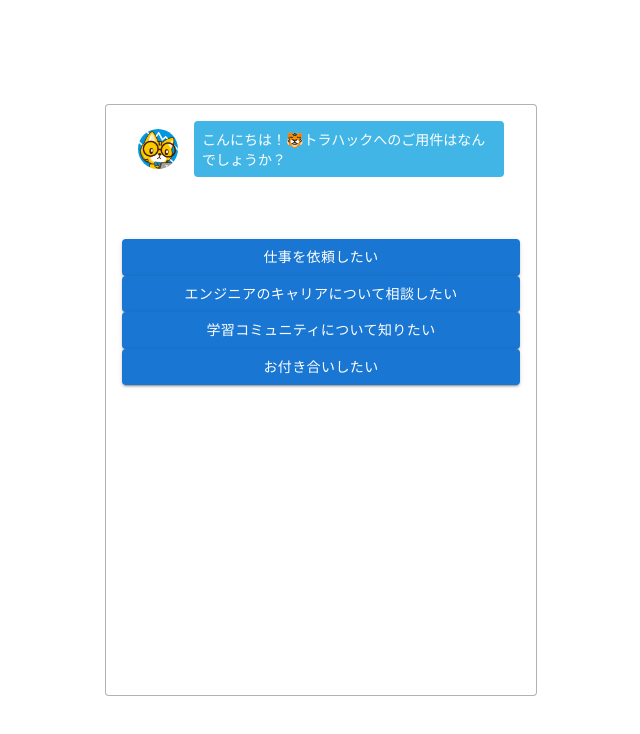
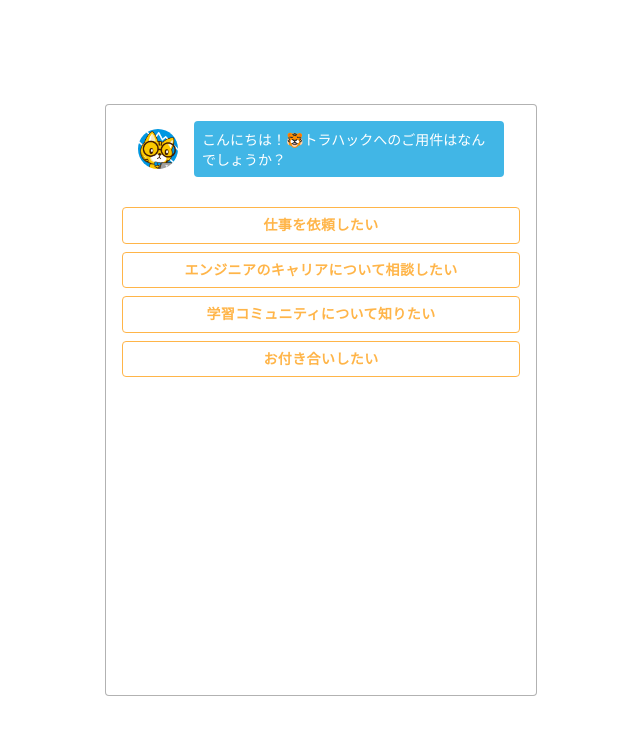
Before and after one commit to araaiko/react__chat-bot-app, a React (Create React App) app: page / in a window 1280 px wide. Shown: the top 734 px of the page, without its empty margins (319-959 px from the left). Built offline with nearby package versions, Linux system fonts and the light colour scheme.

Commit message:
buttonスタイルの追加

```diff
--- a/src/components/Answer.jsx
+++ b/src/components/Answer.jsx
@@ -1,24 +1,26 @@
 import React from "react";
-// import { styled } from '@mui/material/styles';
+import { styled } from '@mui/material/styles';
 import Button from '@mui/material/Button';
 
 
-// const UseStylesButton = styled(Button)({
-//     color: '#000',
-//     backgroundColor: 'green',
-//     transition: 'all 0.3s ease',
-//     '&:hover': {
-//         backgroundColor: '#fff',
-//     },
-// });
+const MyStylesButton = styled(Button)({
+    color: '#FFB549',
+    borderColor: '#FFB549',
+    fontWeight: 600,
+    transition: 'all 0.3s ease',
+    marginBottom: '8px',
+    '&:hover': {
+        backgroundColor: '#FFB549',
+        color: '#fff'
+    },
+});
 
 const Answer = (props) => {
     return (
         <>
-            {/* <UseStylesButton variant="contained">Test</UseStylesButton> */}
-            <Button variant="contained" onClick={() => {props.select(props.content, props.nextId)}}>
+            <MyStylesButton variant="outlined" onClick={() => {props.select(props.content, props.nextId)}}>
                 {props.content}
-            </Button>
+            </MyStylesButton>
         </>
     );
 }
```
